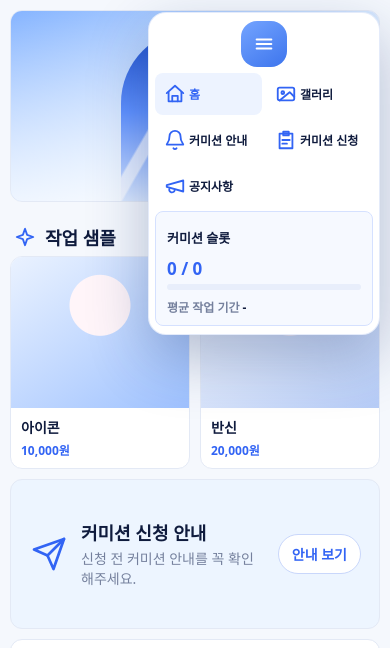
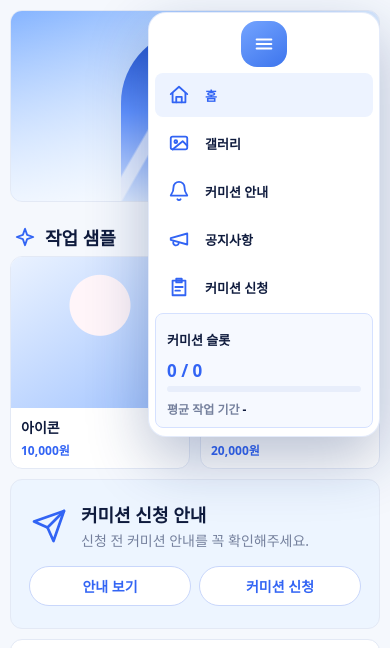
Before and after one commit to ninecommission/Ninecommission, a plain HTML site: page index.html in a window 390 px wide. Both pictures are taken after a click on the button 350 px from the left and 43 px from the top of the page. Shown: the top 648 px of the page. Drawn offline with nearby package versions, Linux system fonts and the light colour scheme; no server answers.

Commit message:
Update website

```diff
--- a/css/index.css
+++ b/css/index.css
@@ -336,7 +336,13 @@ time {
   line-height: 1.45;
 }
 
-.guide-card a {
+.guide-actions {
+  display: grid;
+  grid-template-columns: repeat(2, max-content);
+  gap: 8px;
+}
+
+.guide-actions a {
   width: fit-content;
   padding: 11px 18px;
   border: 1px solid #c9d7fb;
@@ -436,8 +442,14 @@ time {
   }
 
   .guide-card {
-    grid-template-columns: 40px minmax(0, 1fr) auto;
+    grid-template-columns: 40px minmax(0, 1fr);
     gap: 12px;
+  }
+
+  .guide-actions {
+    grid-column: 1 / -1;
+    grid-template-columns: repeat(2, minmax(0, 1fr));
+    gap: 8px;
   }
 
   .guide-icon {
@@ -450,7 +462,7 @@ time {
     height: 36px;
   }
 
-  .guide-card a {
+  .guide-actions a {
     width: auto;
     padding: 9px 13px;
     text-align: center;
--- a/css/styles.css
+++ b/css/styles.css
@@ -947,7 +947,6 @@ a.commission-closed {
 
   .profile-card:has(.side-menu).is-open .side-menu {
     display: grid;
-    grid-template-columns: repeat(2, minmax(0, 1fr));
   }
 
   .profile-card:has(.side-menu).is-open > .status-card {
@@ -973,21 +972,12 @@ a.commission-closed {
 
   .profile-card:has(.side-menu).is-open .side-menu a {
     display: grid;
-    grid-template-columns: 20px minmax(0, 1fr);
-    gap: 6px;
+    grid-template-columns: 28px 1fr;
     justify-content: initial;
-    min-height: 42px;
-    padding: 0 8px;
-    font-size: 12px;
+    min-height: 44px;
+    padding: 0 12px;
+    font-size: 13px;
     white-space: nowrap;
-  }
-
-  .profile-card:has(.side-menu).is-open .side-menu a[href="apply.html"] {
-    order: 4;
-  }
-
-  .profile-card:has(.side-menu).is-open .side-menu a[href="notice.html"] {
-    order: 5;
   }
 
   .chat-widget {
--- a/index.html
+++ b/index.html
@@ -4,8 +4,8 @@
   <meta charset="UTF-8" />
   <meta name="viewport" content="width=device-width, initial-scale=1.0" />
   <title>NINE Commission</title>
-  <link rel="stylesheet" href="css/styles.css?v=20260716-mobile-menu-two-col" />
-  <link rel="stylesheet" href="css/index.css?v=20260716-mobile-samples-lower" />
+  <link rel="stylesheet" href="css/styles.css?v=20260716-mobile-contact-two-col" />
+  <link rel="stylesheet" href="css/index.css?v=20260716-guide-actions-two-col" />
 </head>
 <body>
   <main class="layout">
@@ -52,7 +52,10 @@
             <h2>커미션 신청 안내</h2>
             <p>신청 전 커미션 안내를 꼭 확인해주세요.</p>
           </div>
-          <a href="guide.html">안내 보기</a>
+          <div class="guide-actions">
+            <a href="guide.html">안내 보기</a>
+            <a href="apply.html">커미션 신청</a>
+          </div>
         </article>
       </section>
     </section>
```
